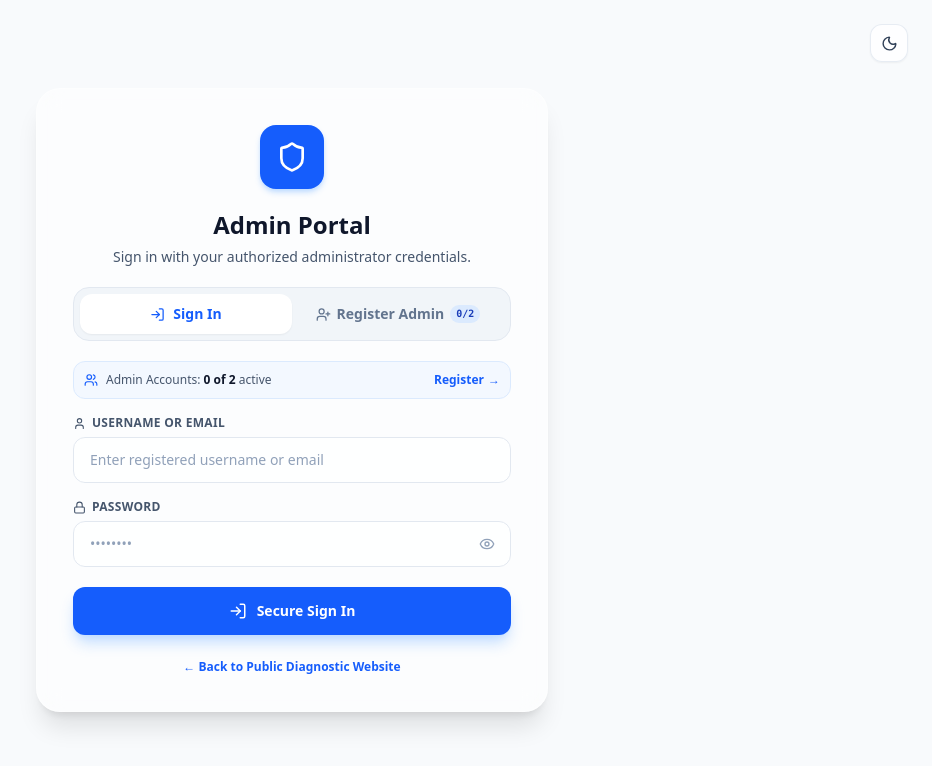
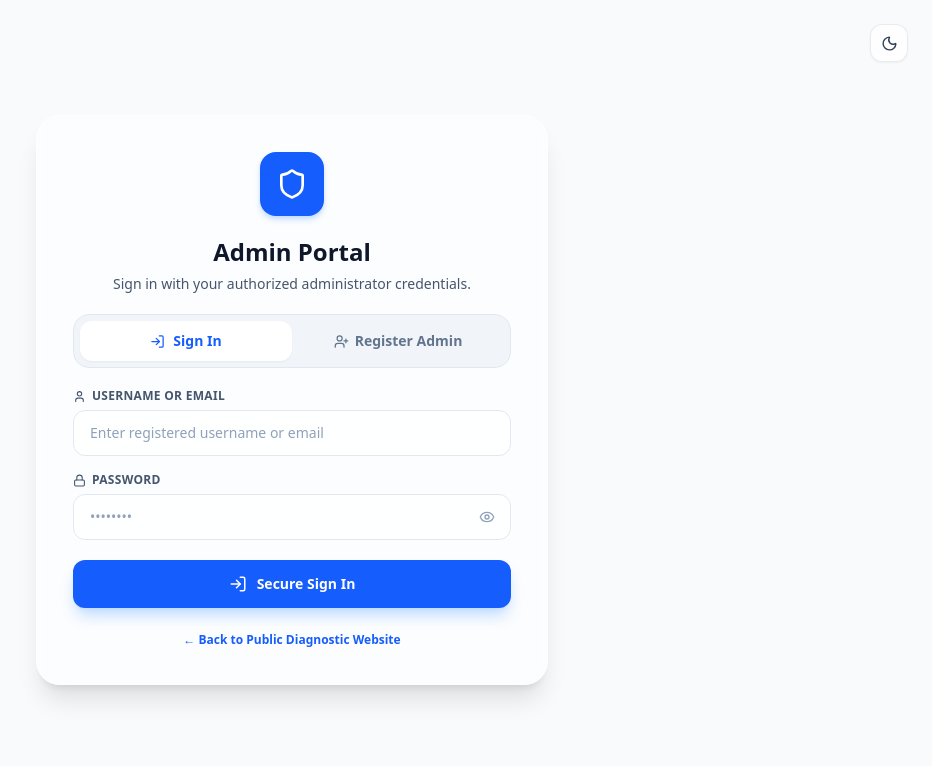
Before and after one commit to jitanshu07/focusultrasound1, a React (Vite) app: page /admin in a window 1280 px wide. Shown: the top 766 px of the page, without its empty margins (348-1280 px from the left). Built offline with nearby package versions, Linux system fonts and the light colour scheme.

Commit message:
refactor: simplify admin registration limit messages
Remove specific numerical limit from UI messages to improve maintainability and UI clarity.

```diff
--- a/src/pages/AdminPage.tsx
+++ b/src/pages/AdminPage.tsx
@@ -242,7 +242,7 @@ export default function AdminPage() {
 
     // Strict enforcement of maximum 2 admin accounts limit
     if (currentAdmins.length >= MAX_ADMIN_LIMIT) {
-      setRegError(`Maximum admin limit (${MAX_ADMIN_LIMIT}) reached. No further admin registrations are allowed.`);
+      setRegError('Maximum admin limit reached. No further admin registrations are allowed.');
       return;
     }
 
@@ -472,7 +472,7 @@ export default function AdminPage() {
           <p className="text-slate-600 dark:text-slate-400 text-xs sm:text-sm mb-5">
             {authMode === 'login'
               ? 'Sign in with your authorized administrator credentials.'
-              : 'Register an authorized administrator account (Strict limit: 2).'}
+              : 'Register an authorized administrator account.'}
           </p>
 
           {/* Mode Switcher Tabs */}
@@ -512,54 +512,16 @@ export default function AdminPage() {
                   ? 'bg-white dark:bg-slate-800 text-blue-600 dark:text-blue-400 shadow-xs cursor-pointer'
                   : 'text-slate-500 hover:text-slate-800 dark:text-slate-400 dark:hover:text-slate-200 cursor-pointer'
               }`}
-              title={isLimitReached ? `Maximum admin limit (${MAX_ADMIN_LIMIT}) reached` : 'Register new admin account'}
+              title={isLimitReached ? 'Maximum admin limit reached' : 'Register new admin account'}
             >
               {isLimitReached ? <Lock size={14} className="text-amber-500 shrink-0" /> : <UserPlus size={15} className="shrink-0" />}
               <span>Register Admin</span>
-              <span
-                className={`text-[10px] px-1.5 py-0.5 rounded-full font-mono font-bold ${
-                  isLimitReached
-                    ? 'bg-amber-100 text-amber-900 dark:bg-amber-950 dark:text-amber-300'
-                    : 'bg-blue-100 text-blue-800 dark:bg-blue-950 dark:text-blue-300'
-                }`}
-              >
-                {registeredAdmins.length}/{MAX_ADMIN_LIMIT}
-              </span>
             </button>
           </div>
 
           {/* SIGN IN VIEW */}
           {authMode === 'login' && (
             <div>
-              {/* Registration Status Pill */}
-              {isLimitReached ? (
-                <div className="mb-4 p-3 bg-amber-50/90 dark:bg-amber-950/40 border border-amber-200/90 dark:border-amber-900/60 rounded-2xl text-left text-xs text-amber-900 dark:text-amber-300 flex items-center gap-2.5">
-                  <Shield size={16} className="text-amber-600 dark:text-amber-400 shrink-0" />
-                  <div>
-                    <span className="font-bold">Maximum admin limit ({MAX_ADMIN_LIMIT}) reached.</span>
-                    <span className="block text-[11px] text-amber-700 dark:text-amber-400">All administrator slots are registered. Registration is closed.</span>
-                  </div>
-                </div>
-              ) : (
-                <div className="mb-4 p-2.5 bg-blue-50/70 dark:bg-blue-950/30 border border-blue-100 dark:border-blue-900/40 rounded-xl text-left text-xs text-slate-600 dark:text-slate-300 flex items-center justify-between gap-2">
-                  <div className="flex items-center gap-2">
-                    <Users size={14} className="text-blue-600 dark:text-blue-400 shrink-0" />
-                    <span>Admin Accounts: <strong className="text-slate-900 dark:text-white font-bold">{registeredAdmins.length} of {MAX_ADMIN_LIMIT}</strong> active</span>
-                  </div>
-                  <button
-                    type="button"
-                    onClick={() => {
-                      setAuthMode('register');
-                      setLoginError('');
-                      setLoginSuccessMsg('');
-                    }}
-                    className="text-blue-600 dark:text-blue-400 hover:text-blue-700 dark:hover:text-blue-300 font-bold text-xs hover:underline cursor-pointer flex items-center gap-1"
-                  >
-                    <span>Register</span> &rarr;
-                  </button>
-                </div>
-              )}
-
               {/* Login Success Notification (e.g. redirected after registration) */}
               {loginSuccessMsg && (
                 <div className="p-3 bg-emerald-50 dark:bg-emerald-950/50 border border-emerald-200 dark:border-emerald-800 text-emerald-800 dark:text-emerald-200 text-xs rounded-xl mb-4 font-medium text-left flex items-start gap-2">
@@ -638,9 +600,9 @@ export default function AdminPage() {
                   <div className="w-12 h-12 rounded-full bg-amber-100 dark:bg-amber-900/60 text-amber-600 dark:text-amber-300 flex items-center justify-center mx-auto shadow-xs">
                     <Lock size={22} />
                   </div>
-                  <h3 className="text-base font-bold text-slate-900 dark:text-white">Maximum admin limit (2) reached</h3>
+                  <h3 className="text-base font-bold text-slate-900 dark:text-white">Maximum admin limit reached</h3>
                   <p className="text-xs text-slate-600 dark:text-slate-300 leading-relaxed max-w-sm mx-auto">
-                    The medical diagnostic system strictly enforces a maximum of 2 administrator accounts. Both slots are currently registered. New registrations are closed.
+                    The medical diagnostic system enforces a strict administrator limit. All administrator accounts are currently registered. New registrations are closed.
                   </p>
                   <div className="pt-2">
                     <button
@@ -654,16 +616,6 @@ export default function AdminPage() {
                 </div>
               ) : (
                 <div>
-                  <div className="mb-4 p-2.5 bg-blue-50/70 dark:bg-blue-950/30 border border-blue-100 dark:border-blue-900/40 rounded-xl text-left text-xs text-blue-900 dark:text-blue-300 flex items-center justify-between">
-                    <div className="flex items-center gap-1.5 font-medium">
-                      <Shield size={14} className="text-blue-600 dark:text-blue-400 shrink-0" />
-                      <span>Registering Admin <strong>{registeredAdmins.length + 1}</strong> of <strong>{MAX_ADMIN_LIMIT}</strong></span>
-                    </div>
-                    <span className="text-[11px] font-mono bg-blue-100 dark:bg-blue-900/60 px-2 py-0.5 rounded-full font-bold">
-                      {MAX_ADMIN_LIMIT - registeredAdmins.length} slot left
-                    </span>
-                  </div>
-
                   {regError && (
                     <div className="p-3 bg-red-50 dark:bg-red-950/50 border border-red-200 dark:border-red-800 text-red-700 dark:text-red-300 text-xs rounded-xl mb-4 font-medium text-left flex items-start gap-2">
                       <AlertCircle size={16} className="text-red-600 dark:text-red-400 shrink-0 mt-0.5" />
@@ -836,13 +788,6 @@ export default function AdminPage() {
           >
             <Shield size={13} className="text-blue-600 dark:text-blue-400" />
             <span className="hidden sm:inline">Admins</span>
-            <span className={`px-1.5 py-0.2 rounded-md font-mono text-[10px] font-bold ${
-              registeredAdmins.length >= MAX_ADMIN_LIMIT
-                ? 'bg-amber-100 text-amber-900 dark:bg-amber-950 dark:text-amber-300'
-                : 'bg-blue-100 text-blue-900 dark:bg-blue-950 dark:text-blue-300'
-            }`}>
-              {registeredAdmins.length}/{MAX_ADMIN_LIMIT}
-            </span>
           </button>
 
           {/* Theme Mode Toggle Button */}
@@ -1918,18 +1863,11 @@ export default function AdminPage() {
                   <Shield size={18} />
                 </div>
                 <div>
-                  <h3 className="text-base font-bold text-slate-900 dark:text-white flex items-center gap-2">
-                    <span>Admin Accounts</span>
-                    <span className={`text-[11px] px-2 py-0.5 rounded-full font-mono font-bold ${
-                      registeredAdmins.length >= MAX_ADMIN_LIMIT
-                        ? 'bg-amber-100 text-amber-900 dark:bg-amber-950 dark:text-amber-300'
-                        : 'bg-blue-100 text-blue-900 dark:bg-blue-950 dark:text-blue-300'
-                    }`}>
-                      {registeredAdmins.length} / {MAX_ADMIN_LIMIT} Registered
-                    </span>
+                  <h3 className="text-base font-bold text-slate-900 dark:text-white">
+                    Admin Accounts
                   </h3>
                   <p className="text-[11px] text-slate-500 dark:text-slate-400">
-                    Strict governance: Maximum 2 admin accounts allowed.
+                    Administrator access control and account management.
                   </p>
                 </div>
               </div>
@@ -1942,24 +1880,14 @@ export default function AdminPage() {
               </button>
             </div>
 
-            {/* Capacity Status Banner */}
-            {registeredAdmins.length >= MAX_ADMIN_LIMIT ? (
+            {/* Capacity Status Banner when locked */}
+            {registeredAdmins.length >= MAX_ADMIN_LIMIT && (
               <div className="p-3 bg-amber-50 dark:bg-amber-950/40 border border-amber-200 dark:border-amber-900/70 rounded-2xl text-xs text-amber-900 dark:text-amber-300 flex items-start gap-2.5">
                 <Lock size={16} className="text-amber-600 dark:text-amber-400 shrink-0 mt-0.5" />
                 <div>
-                  <span className="font-bold">Maximum admin limit ({MAX_ADMIN_LIMIT}) reached.</span>
+                  <span className="font-bold">Maximum admin limit reached.</span>
                   <p className="text-[11px] text-amber-700 dark:text-amber-400 mt-0.5">
-                    Registration is disabled on the sign-in portal. To register a new administrator, remove an existing account below.
-                  </p>
-                </div>
-              </div>
-            ) : (
-              <div className="p-3 bg-emerald-50 dark:bg-emerald-950/40 border border-emerald-200 dark:border-emerald-900/70 rounded-2xl text-xs text-emerald-900 dark:text-emerald-300 flex items-start gap-2.5">
-                <CheckCircle2 size={16} className="text-emerald-600 dark:text-emerald-400 shrink-0 mt-0.5" />
-                <div>
-                  <span className="font-bold">{MAX_ADMIN_LIMIT - registeredAdmins.length} registration slot available.</span>
-                  <p className="text-[11px] text-emerald-700 dark:text-emerald-400 mt-0.5">
-                    A new administrator can register via the Admin Portal sign-in screen.
+                    Registration is disabled. To register a new administrator, remove an existing account below.
                   </p>
                 </div>
               </div>
@@ -1971,7 +1899,7 @@ export default function AdminPage() {
                 <div className="p-4 rounded-2xl bg-slate-50 dark:bg-slate-900/60 border border-slate-200 dark:border-slate-800 text-center space-y-1">
                   <p className="text-xs font-bold text-slate-700 dark:text-slate-300">No custom admins registered yet</p>
                   <p className="text-[11px] text-slate-500 dark:text-slate-400">
-                    Currently operating on emergency default credentials. Log out and register up to 2 custom admin accounts.
+                    Currently operating on default credentials. Log out to register an authorized administrator account.
                   </p>
                 </div>
               ) : (
@@ -2006,7 +1934,7 @@ export default function AdminPage() {
                       type="button"
                       onClick={() => handleDeleteRegisteredAdmin(admin.id)}
                       className="p-2 text-slate-400 hover:text-red-600 dark:hover:text-red-400 hover:bg-red-50 dark:hover:bg-red-950/50 rounded-xl transition-colors cursor-pointer shrink-0"
-                      title={`Remove ${admin.displayName} to free an admin registration slot`}
+                      title={`Remove ${admin.displayName}`}
                     >
                       <Trash2 size={15} />
                     </button>
```
